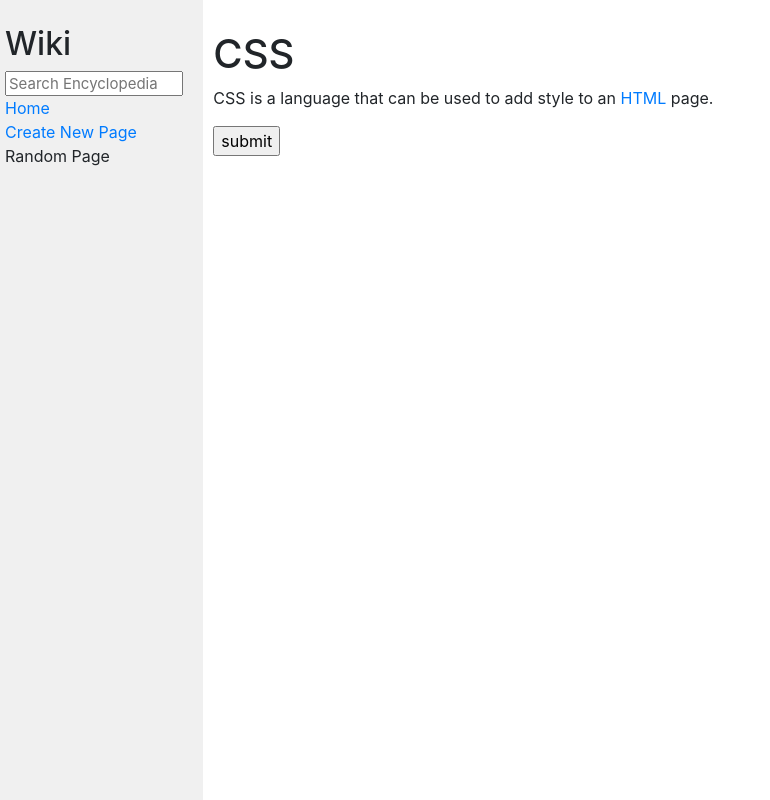
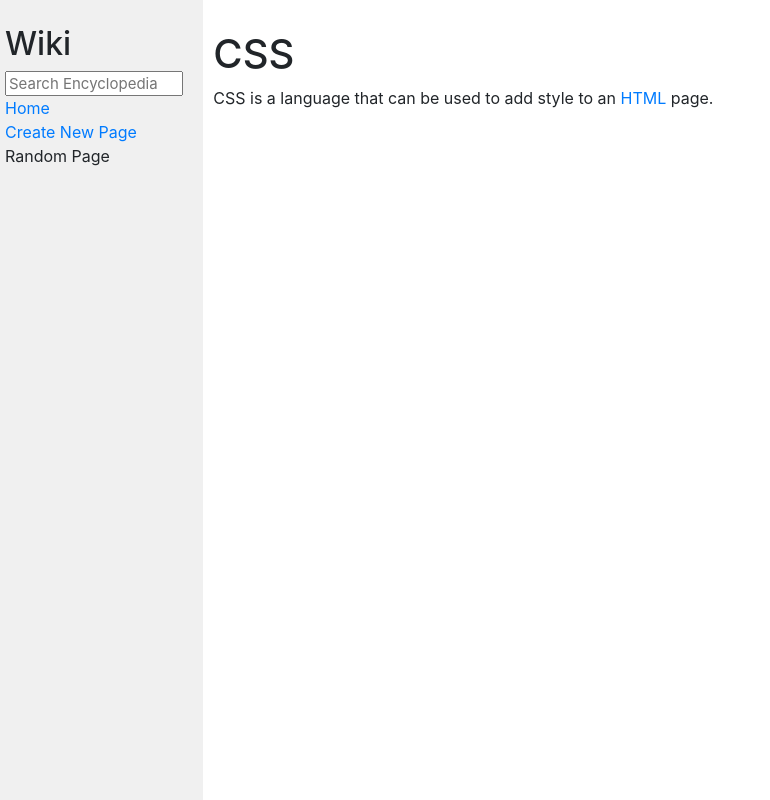
Before and after one commit to nanjuxi/mywiki, a Django app: page /wiki/CSS in a window 1280 px wide. Shown: the whole page, without its empty margins (0-770 px from the left). Run offline with Django 3.2, Linux system fonts and the light colour scheme; some libraries are stand-ins or nearby versions.

Commit message:
0809-21:27提交

```diff
--- a/wiki/encyclopedia/templates/encyclopedia/entry.html
+++ b/wiki/encyclopedia/templates/encyclopedia/entry.html
@@ -8,7 +8,4 @@
 <div>
   {{content | safe}}
 </div>
-    <form action="">
-        <input type="submit" value="submit">
-    </form>
 {% endblock %}
```
